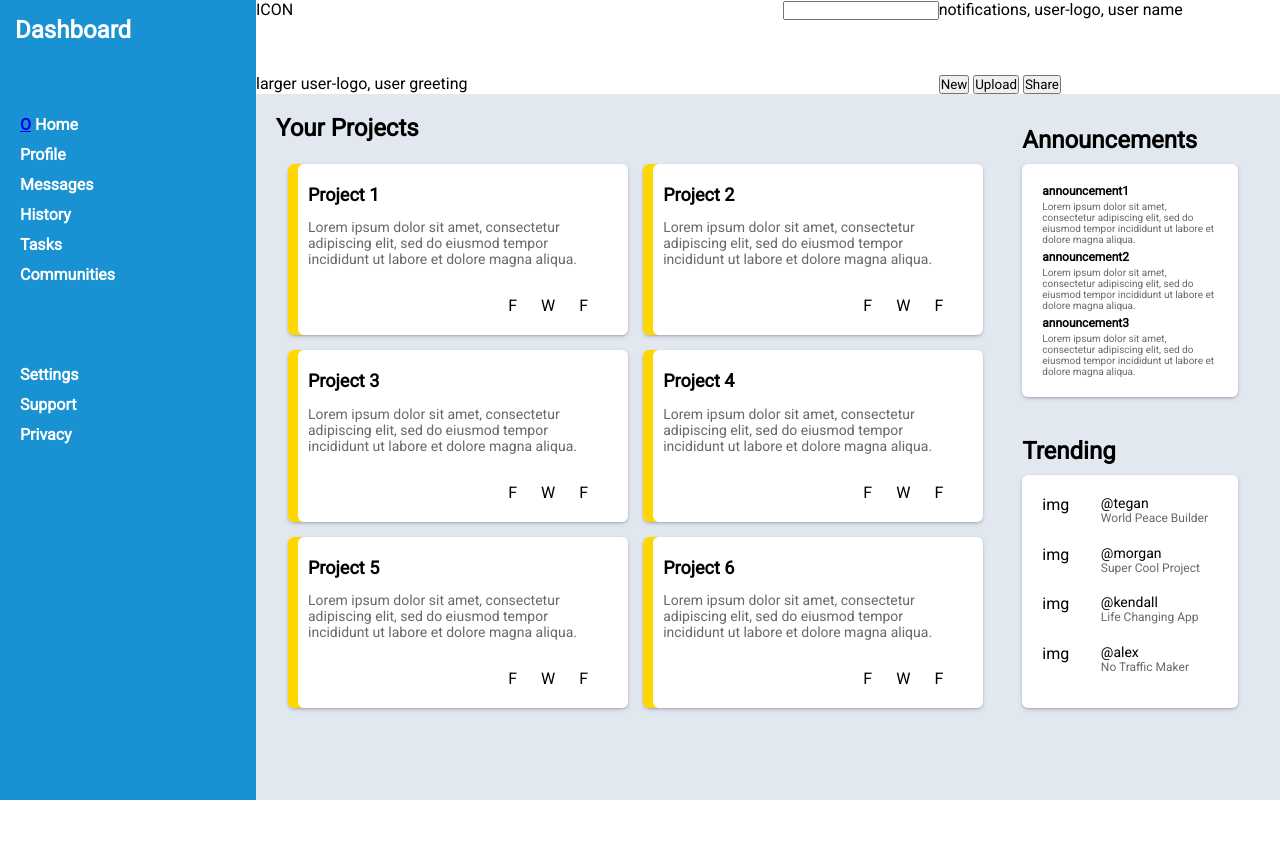
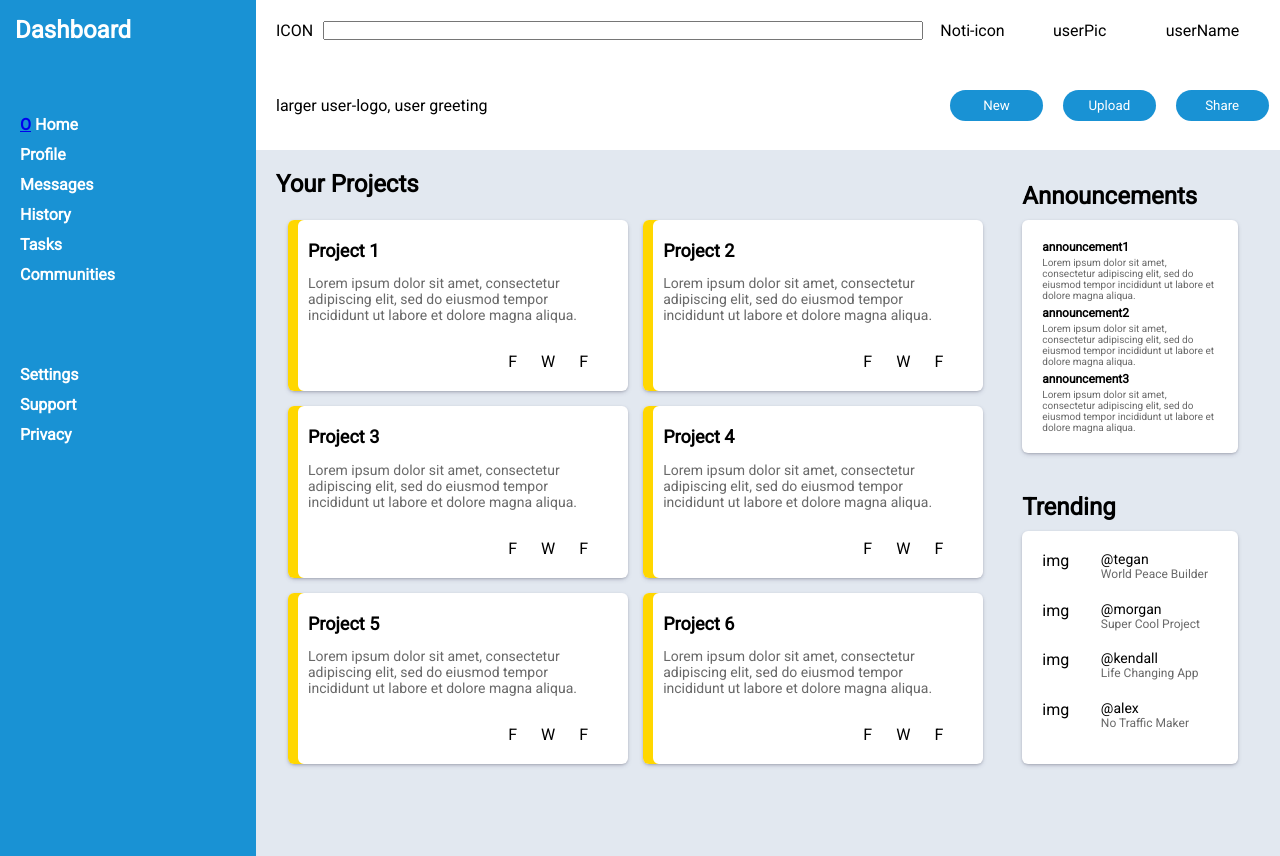
Before and after one commit to Jordy4D/admin-dashboard, a plain HTML site: page index.html in a window 1280 px wide. Before the commit the page ends 800 px from the top, so only its background shows below. Drawn offline with Linux system fonts and the light colour scheme.

Commit message:
header styling and formatting

```diff
--- a/index.html
+++ b/index.html
@@ -13,11 +13,15 @@
             <div class="utility-bar">
                 <div class="search-bar">
                     <div class="search-icon">ICON</div>
-                    <div id="search-input">
-                        <input type="search">
+                    <div id="input-area">
+                        <input id="search-input" type="text">
                     </div>
                 </div>
-                <div class="utilities">notifications, user-logo, user name</div>
+                <div class="utilities">
+                    <div id="notifications">Noti-icon</div>
+                    <div id="user-logo">userPic</div>
+                    <div id="user-name">userName</div>
+                </div>
             </div>
             <div class="options-bar">
                 <div class="greeting">larger user-logo, user greeting</div>
--- a/style.css
+++ b/style.css
@@ -20,6 +20,8 @@ p {
     background-color: #fff;
     grid-column: 2;
     grid-row: 1;
+    min-height: 150px;
+    max-height: 200px;
     display: grid;
     grid-template-columns: 1fr;
     grid-template-rows: 1fr 2fr;
@@ -32,9 +34,39 @@ p {
     grid-auto-flow: column;
 }
 
-.search-bar {
+.search-bar, .greeting {
     display: grid;
-    grid-template-columns: 1fr auto;
+    grid-template-columns: auto 1fr;
+    padding: 20px;
+    gap: 10px;
+    /* flex: auto; */
+    align-items: center;
+    justify-content: center;
+}
+
+#search-input {
+    width: 100%;
+}
+
+
+.utilities, .start-buttons {
+    display: grid;
+    grid-template-columns: repeat(3, 33%);
+    align-items: center;
+    justify-content: center;
+}
+
+.start-buttons {
+    gap: 20px;
+    padding: 30px;
+}
+
+.start-buttons button {
+    border-radius: 20px;
+    border: none;
+    padding: 8px;
+    background-color: #1992d4;
+    color: white;
 }
 
 .options-bar {
```
